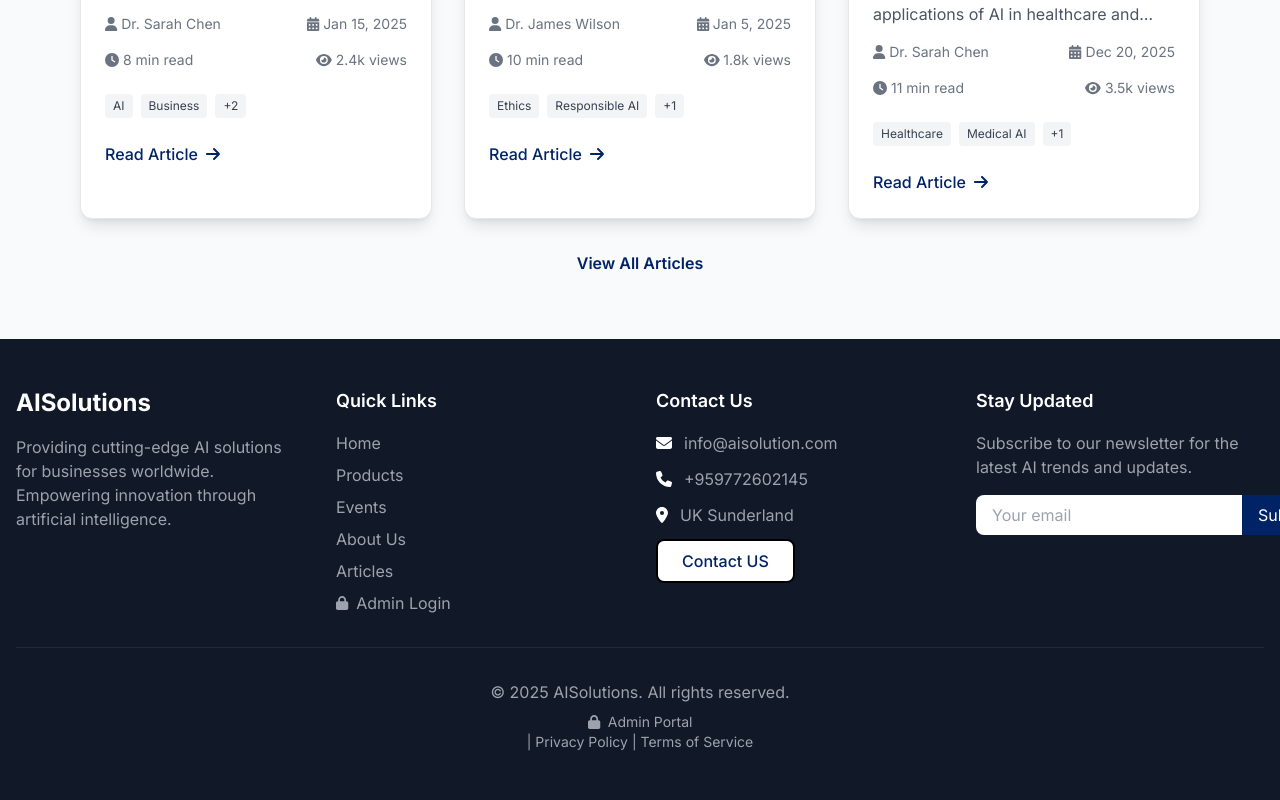
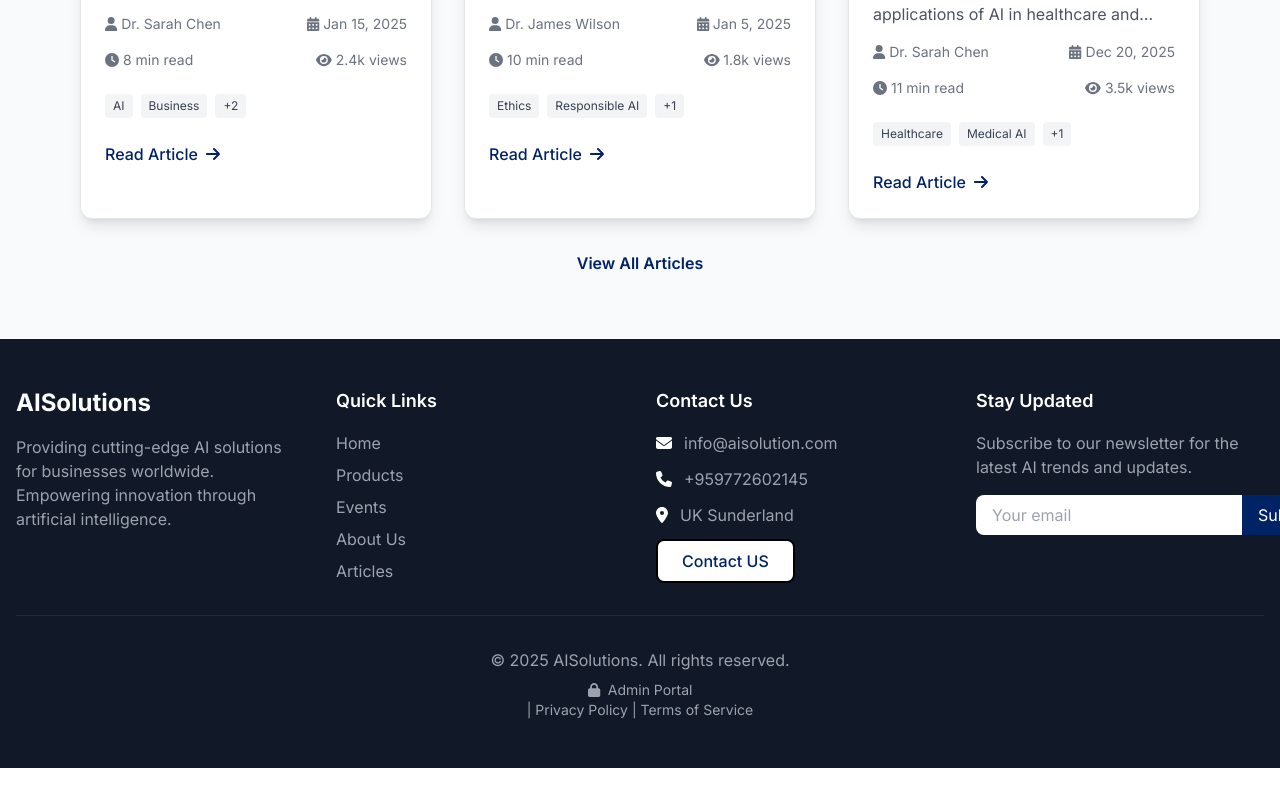
Before and after one commit to smn42284-boop/Product-Development, a React (Create React App) app: page / in a window 1280 px wide. Shown: the part 5985-6785 px from the top of the page. After the commit the page ends 6753 px from the top, so only its background shows below. Built offline with nearby package versions, Linux system fonts and the light colour scheme.

Commit message:
Update Footer.jsx

```diff
--- a/src/components/Layout/Footer.jsx
+++ b/src/components/Layout/Footer.jsx
@@ -49,12 +49,7 @@ const Footer = () => {
                 </Link>
               </li>
               {/* ADD ADMIN LINK HERE */}
-              <li>
-                <Link to="/admin" className="text-gray-400 hover:text-white transition duration-300 flex items-center">
-                  <FontAwesomeIcon icon={faLock} className="mr-2 text-sm" />
-                  Admin Login
-                </Link>
-              </li>
+
             </ul>
           </div>
 
```
